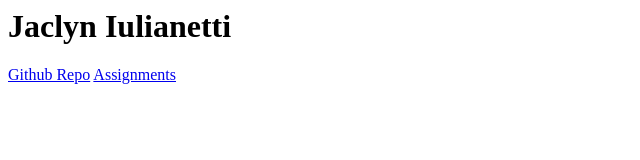
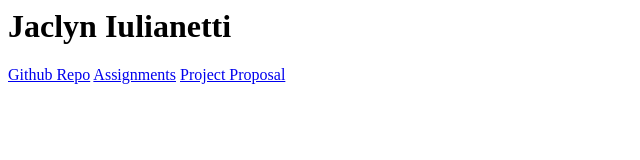
Before and after one commit to jaclyniulianetti/WebDevSpring2016, a website: page public/index.html in a window 1280 px wide. Shown: the whole page, without its empty margins (0-640 px from the left). Drawn offline with Linux system fonts and the light colour scheme.

Commit message:
Project Proposal

```diff
--- a/public/index.html
+++ b/public/index.html
@@ -1,3 +1,4 @@
 <h1>Jaclyn Iulianetti</h1>
 <a href="https://github.com/jaclyniulianetti/WebDevSpring2016">Github Repo</a>
 <a href="assignment/home.html">Assignments</a>
+<a href="https://docs.google.com/document/d/1e32WDrhkkatekWlPG_qxjaAt7oW6ZljhHG-dG6iclGQ/edit?usp=sharing">Project Proposal</a>
```
